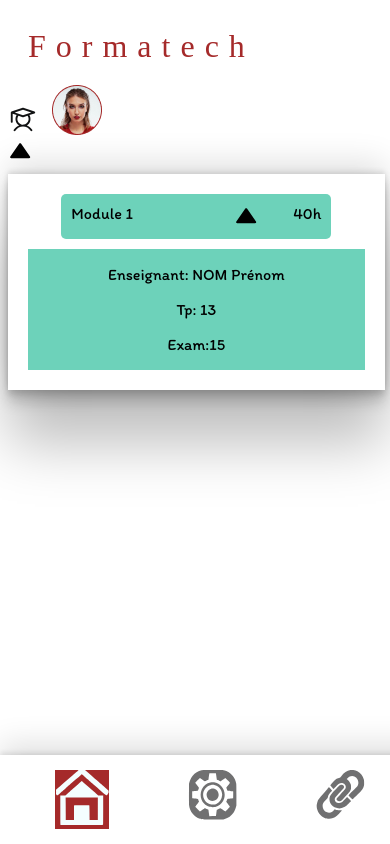
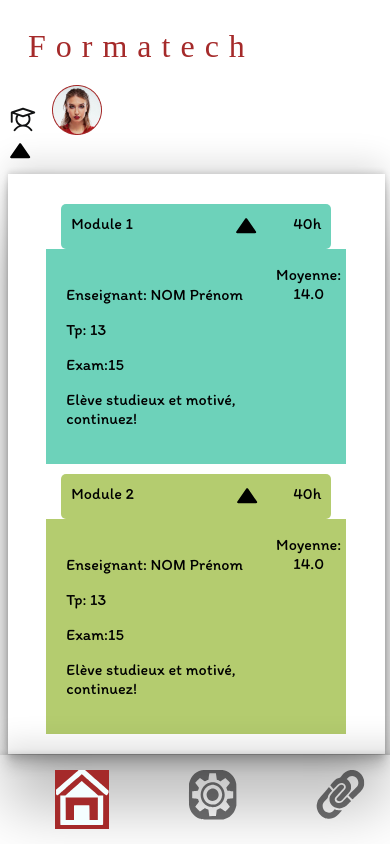
Before and after one commit to Aria1986/filrougem2i, a plain HTML site: page modules_etudiant.html in a window 390 px wide. Drawn offline with Linux system fonts and the light colour scheme; a web font is replaced by a local one.

Commit message:
modules etudiant responsive orga

```diff
--- a/index.js
+++ b/index.js
@@ -19,6 +19,7 @@ function fermerProfile(){
 }
 
 function afficherModule(n){
+    console.log('afficher module')
     let openModule = openModules[n];
     let closeModule= closeModules[n];
     let module = modules[n]
@@ -26,3 +27,12 @@ function afficherModule(n){
     openModule.style.display='none';
     module.style.display= 'block';
 }
+function fermerModule(n){
+    console.log('fermer module')
+    let openModule = openModules[n];
+    let closeModule= closeModules[n];
+    let module = modules[n]
+    closeModule.style.display= 'none';
+    openModule.style.display='block';
+    module.style.display= 'none';
+}
--- a/modules_etudiant.html
+++ b/modules_etudiant.html
@@ -14,7 +14,7 @@
 
       <!-- download style files -->
       <link rel="stylesheet" href="style.css">
-    <title>MEs modules</title>
+    <title>Mes modules</title>
 </head>
 <body>
     <div id="logo">Formatech</div>
@@ -58,6 +58,8 @@
 
     <!-- les modules -->
     <div class="container">
+
+        <!-- module 1 -->
         <div class="textSvg-center options bg-blue">
             Module 1
              <!-- icon open -->
@@ -75,9 +77,45 @@
         40h
         </div>
         <div class="module bg-blue">
-            <p>Enseignant: NOM Prénom</p>
-            <p>Tp:  13</p>
-            <p> Exam:15</p>
+            <div class="notes">
+                <p>Enseignant: NOM Prénom</p>
+                <p>Tp:  13</p>
+                <p> Exam:15</p>
+                <p>Elève studieux et motivé, continuez!
+            </div>
+            <div class="moyenne">
+                <p>Moyenne: 14.0</p>
+            </div>
+        </div>
+
+        <!-- module 2 -->
+        <div class="textSvg-center options bg-green">
+            Module 2
+             <!-- icon open -->
+        <a href="javascript:void(0);" class="icon" onclick="afficherModule(2)">
+            <svg style="display:none;" id="openProfile" width="25" height="25" viewBox="0 0 25 25" fill="none" xmlns="http://www.w3.org/2000/svg">
+            <path d="M21.0687 5.04199L3.07053 5.29691C2.88832 5.30006 2.71041 5.35285 2.55597 5.44959C2.40152 5.54633 2.27639 5.68336 2.19403 5.84593C2.11167 6.0085 2.0752 6.19045 2.08856 6.3722C2.10192 6.55396 2.16459 6.72862 2.26984 6.8774L11.453 19.7486C11.8336 20.2823 12.7315 20.2696 13.0979 19.7253L21.9129 6.5992C22.0149 6.44779 22.0735 6.27132 22.0823 6.08895C22.0911 5.90658 22.0497 5.72529 21.9627 5.56478C21.8757 5.40427 21.7464 5.27067 21.5888 5.1785C21.4311 5.08633 21.2513 5.03912 21.0687 5.04199Z" fill="black"/>
+            </svg>
+        </a>
+            <!-- icon close -->
+        <a href="javascript:void(0);" class="icon" onclick="fermerModule(2)">
+            <svg style="display:block;" id="closeProfile" width="25" height="25" viewBox="0 0 25 25" fill="none" xmlns="http://www.w3.org/2000/svg">
+            <path d="M3.1726 19.1738L21.1726 19.1636C21.3548 19.163 21.5334 19.1126 21.6892 19.018C21.8449 18.9233 21.9719 18.788 22.0565 18.6266C22.1411 18.4651 22.18 18.2837 22.1691 18.1018C22.1582 17.9199 22.0979 17.7444 21.9947 17.5942L12.9874 4.59925C12.6141 4.06046 11.7161 4.06097 11.3424 4.60018L2.34972 17.6053C2.24563 17.7553 2.18463 17.9309 2.17337 18.1132C2.1621 18.2954 2.20099 18.4772 2.28581 18.6389C2.37064 18.8006 2.49814 18.9359 2.65449 19.0302C2.81083 19.1245 2.99002 19.1742 3.1726 19.1738Z" fill="black"/>
+            </svg>
+        </a>
+        40h
+        </div>
+        <div class="module bg-green">
+            <div class="notes">
+                <p>Enseignant: NOM Prénom</p>
+                <p>Tp:  13</p>
+                <p> Exam:15</p>
+                <p>Elève studieux et motivé, continuez!
+            </div>
+            <div class="moyenne">
+                <p>Moyenne: 14.0</p>
+            </div>
+
         </div>
     </div>
 
--- a/style.css
+++ b/style.css
@@ -40,7 +40,7 @@ body{
     padding:20px;
     flex-direction: column;
     text-align: center;
-    max-width:350px;
+    max-width:750px;
     overflow: hidden;
 }
 form{
@@ -71,7 +71,7 @@ input{
 
 .textSvg-center{
    display:flex;
-    width:320px;
+    width:300px;
    margin:0 auto;
    text-align: center;
 }
@@ -85,12 +85,14 @@ input{
     padding:15px;
     float:left;
     margin-left:10px;
+    margin-right: 20px;
     margin-bottom: 20px;
 }
 .options{
     border-radius: 5px;
     padding:10px;
-    margin-bottom: 10px;
+    margin-top:10px;
+
 }
 .options a {
     text-decoration: none;
@@ -124,7 +126,15 @@ input{
     width:350px;
     padding:15px;
 }
-
+.module{
+    display: flex;
+    width:300px;
+    margin:0 auto;
+}
+.notes{
+    text-align: left;
+    padding:20px;
+}
 @media screen and (max-width:600px){
     #profil{
         display:none;
@@ -154,3 +164,8 @@ input{
         width:100%;
     }
 }
+/* @media screen and (min-width:768px){
+    .container{
+        width:90%;
+    }
+} */
```
